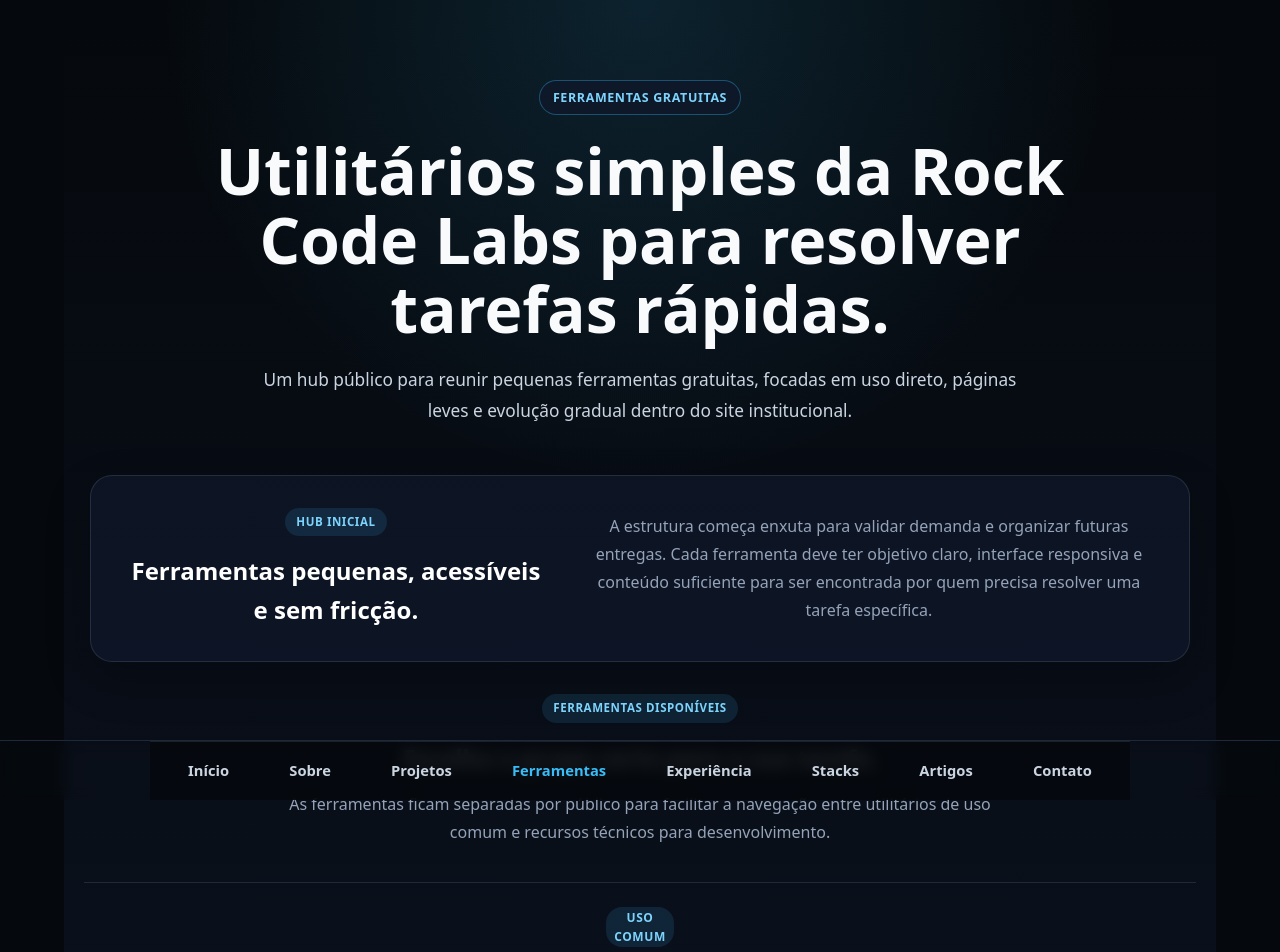
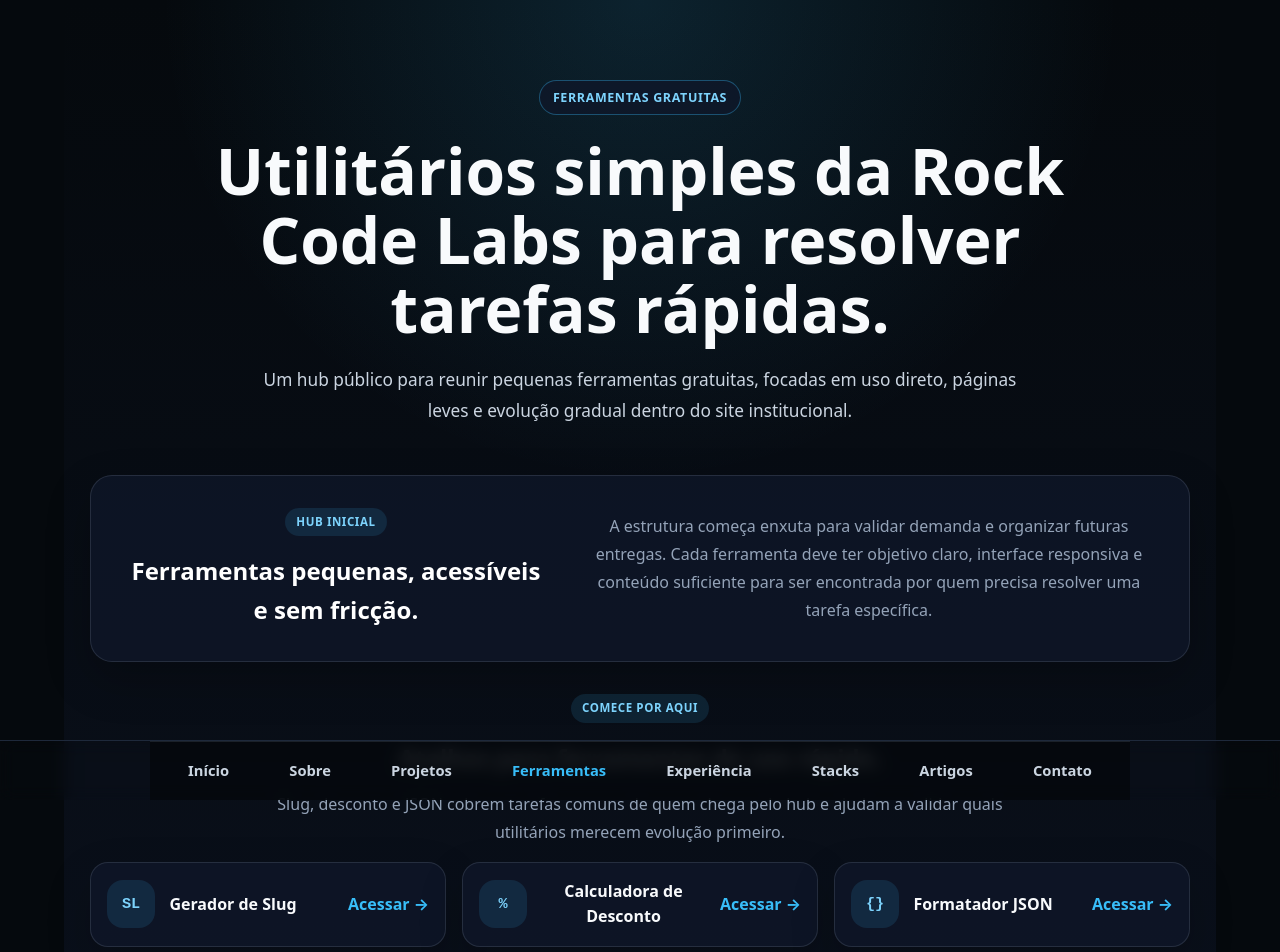
Before and after one commit to dmarostega/rockcode-front-end-vuejs, a Vue app: page /ferramentas in a window 1280 px wide. Shown: the top 952 px of the page. Built offline with nearby package versions, Linux system fonts and the light colour scheme.

Commit message:
[codex] Revisar funil das paginas publicas (#76)
* implement client-side tracking

* improve public funnel navigation

* fix public funnel e2e assertions

* polish public funnel copy

* polish tools featured copy

```diff
--- a/src/components/HomeTemplate.vue
+++ b/src/components/HomeTemplate.vue
@@ -1,6 +1,7 @@
 <script setup>
 import NavBoard from '../components/defaults/NavBoard.vue'
 import { trackEvent } from '@/utils/tracking'
+import { RouterLink } from 'vue-router'
 
 defineProps({
   messages: {
@@ -17,6 +18,13 @@
   //     'Sistema para controle financeiro pessoal, organização de receitas, despesas, contas e visão geral das movimentações.',
   //   url: 'https://meufinanceiro.rockcodelabs.com.br',
   // },
+  {
+    name: 'QRCodeFlow',
+    tag: 'QR Code',
+    description:
+      'Gerador gratuito de QR Code para links, com pagina dedicada para conhecer o projeto antes de acessar o app.',
+    route: '/apps/qrcodeflow',
+  },
   {
     name: 'Proposta Fácil',
     description:
@@ -47,7 +55,7 @@
 const trackProjectClick = (project) => {
   trackEvent('project_card_clicked', {
     project_name: project.name,
-    destination: project.url,
+    destination: project.route || project.url,
     source: 'home_featured_projects',
   })
 }
@@ -104,7 +112,7 @@
           class="button button-secondary"
           @click="trackCtaClick('Sobre a Rock Code Labs', '/about')"
         >
-          Sobre a Rock Code Labs
+          Conhecer a Rock Code Labs
         </RouterLink>
 
         <RouterLink
@@ -161,12 +169,14 @@
       </div>
 
       <div class="projects-grid">
-        <a
+        <component
           v-for="project in featuredProjects"
+          :is="project.route ? RouterLink : 'a'"
           :key="project.name"
+          :to="project.route"
           :href="project.url"
-          target="_blank"
-          rel="noopener noreferrer"
+          :target="project.route ? null : '_blank'"
+          :rel="project.route ? null : 'noopener noreferrer'"
           class="project-card"
           @click="trackProjectClick(project)"
         >
@@ -174,7 +184,7 @@
           <h3>{{ project.name }}</h3>
           <p>{{ project.description }}</p>
           <strong>Acessar projeto →</strong>
-        </a>
+        </component>
       </div>
 
       <div class="section-action">
--- a/src/views/AppsView.vue
+++ b/src/views/AppsView.vue
@@ -3,6 +3,8 @@
 import NavBoard from '@/components/defaults/NavBoard.vue'
 import { trackEvent } from '@/utils/tracking'
 import { RouterLink } from 'vue-router'
+
+const priorityProjectIds = [14, 2]
 
 const projects = [
   {
@@ -191,6 +193,27 @@
 
 ]
 
+const sortedProjects = [...projects].sort((currentProject, nextProject) => {
+  const currentPriority = priorityProjectIds.indexOf(currentProject.id)
+  const nextPriority = priorityProjectIds.indexOf(nextProject.id)
+
+  if (currentPriority === -1 && nextPriority === -1) {
+    return 0
+  }
+
+  if (currentPriority === -1) {
+    return 1
+  }
+
+  if (nextPriority === -1) {
+    return -1
+  }
+
+  return currentPriority - nextPriority
+})
+
+const isPriorityProject = (project) => priorityProjectIds.includes(project.id)
+
 const trackProjectClick = (project) => {
   trackEvent('project_card_clicked', {
     destination: project.route || project.url,
@@ -233,7 +256,7 @@
         </div>
 
         <div class="projects-grid">
-          <template v-for="project in projects" :key="project.id">
+          <template v-for="project in sortedProjects" :key="project.id">
             <RouterLink
               v-if="project.route"
               :to="project.route"
@@ -245,6 +268,9 @@
 
                 <div>
                   <span class="project-tag">{{ project.tag }}</span>
+                  <span v-if="isPriorityProject(project)" class="project-priority">
+                    Projeto em destaque
+                  </span>
                   <span class="project-status">{{ project.status }}</span>
                 </div>
               </div>
@@ -281,6 +307,9 @@
 
                 <div>
                   <span class="project-tag">{{ project.tag }}</span>
+                  <span v-if="isPriorityProject(project)" class="project-priority">
+                    Projeto em destaque
+                  </span>
                   <span class="project-status">{{ project.status }}</span>
                 </div>
               </div>
@@ -462,6 +491,7 @@
 }
 
 .project-tag,
+.project-priority,
 .project-status {
   display: block;
   width: fit-content;
@@ -477,6 +507,12 @@
 .project-tag {
   background: rgba(56, 189, 248, 0.12);
   color: #7dd3fc;
+}
+
+.project-priority {
+  margin-top: 0.45rem;
+  background: rgba(250, 204, 21, 0.12);
+  color: #fde68a;
 }
 
 .project-status {
--- a/src/views/ToolsView.vue
+++ b/src/views/ToolsView.vue
@@ -122,6 +122,12 @@
   },
 ]
 
+const featuredTools = [
+  developerTools.find((tool) => tool.route === '/ferramentas/gerador-slug'),
+  commonUserTools.find((tool) => tool.route === '/ferramentas/calculadora-desconto'),
+  developerTools.find((tool) => tool.route === '/ferramentas/formatador-json'),
+].filter(Boolean)
+
 const getFeatureKey = (tool) => tool.route.replace('/ferramentas/', '').replaceAll('-', '_')
 
 const trackToolCardClick = (tool, group) => {
@@ -167,6 +173,31 @@
           ferramenta deve ter objetivo claro, interface responsiva e conteúdo suficiente para ser
           encontrada por quem precisa resolver uma tarefa específica.
         </p>
+      </section>
+
+      <section class="featured-tools" aria-labelledby="featured-tools-title">
+        <div class="section-heading">
+          <span class="section-label">Comece por aqui</span>
+          <h2 id="featured-tools-title">Atalhos para ferramentas de uso rápido.</h2>
+          <p>
+            Slug, desconto e JSON cobrem tarefas comuns de quem chega pelo hub e ajudam a validar
+            quais utilitários merecem evolução primeiro.
+          </p>
+        </div>
+
+        <div class="featured-tool-list">
+          <RouterLink
+            v-for="tool in featuredTools"
+            :key="tool.name"
+            :to="tool.route"
+            class="featured-tool-link"
+            @click="trackToolCardClick(tool, 'featured')"
+          >
+            <span class="tool-icon" aria-hidden="true">{{ tool.icon }}</span>
+            <span>{{ tool.name }}</span>
+            <strong>Acessar →</strong>
+          </RouterLink>
+        </div>
       </section>
 
       <section class="tool-groups" aria-labelledby="tools-title">
@@ -298,6 +329,7 @@
 
 .tools-hero,
 .hub-intro,
+.featured-tools,
 .related-section,
 .future-ad-space {
   max-width: 1100px;
@@ -396,6 +428,7 @@
 }
 
 .tool-groups,
+.featured-tools,
 .related-section {
   margin-top: 2rem;
 }
@@ -454,6 +487,47 @@
   flex-wrap: wrap;
   justify-content: center;
   gap: 1rem;
+}
+
+.featured-tool-list {
+  display: grid;
+  grid-template-columns: repeat(3, minmax(0, 1fr));
+  gap: 1rem;
+}
+
+.featured-tool-link {
+  display: flex;
+  align-items: center;
+  gap: 0.9rem;
+  min-height: 5.25rem;
+  padding: 1rem;
+  border: 1px solid rgba(148, 163, 184, 0.18);
+  border-radius: 18px;
+  background: rgba(15, 23, 42, 0.74);
+  color: inherit;
+  text-decoration: none;
+  box-shadow: 0 18px 45px rgba(0, 0, 0, 0.18);
+  transition:
+    transform 0.2s ease,
+    border-color 0.2s ease,
+    background 0.2s ease;
+}
+
+.featured-tool-link:hover {
+  transform: translateY(-3px);
+  border-color: rgba(56, 189, 248, 0.55);
+  background: rgba(30, 41, 59, 0.88);
+}
+
+.featured-tool-link span:not(.tool-icon) {
+  color: #f8fafc;
+  font-weight: 900;
+}
+
+.featured-tool-link strong {
+  margin-left: auto;
+  color: #38bdf8;
+  white-space: nowrap;
 }
 
 .tool-card,
@@ -592,6 +666,10 @@
     flex-basis: 100%;
   }
 
+  .featured-tool-list {
+    grid-template-columns: 1fr;
+  }
+
   .hub-intro,
   .tool-group-heading {
     gap: 1rem;
```
Also changed, not shown: 3 other files (tests, documents, lock files or other folders).
